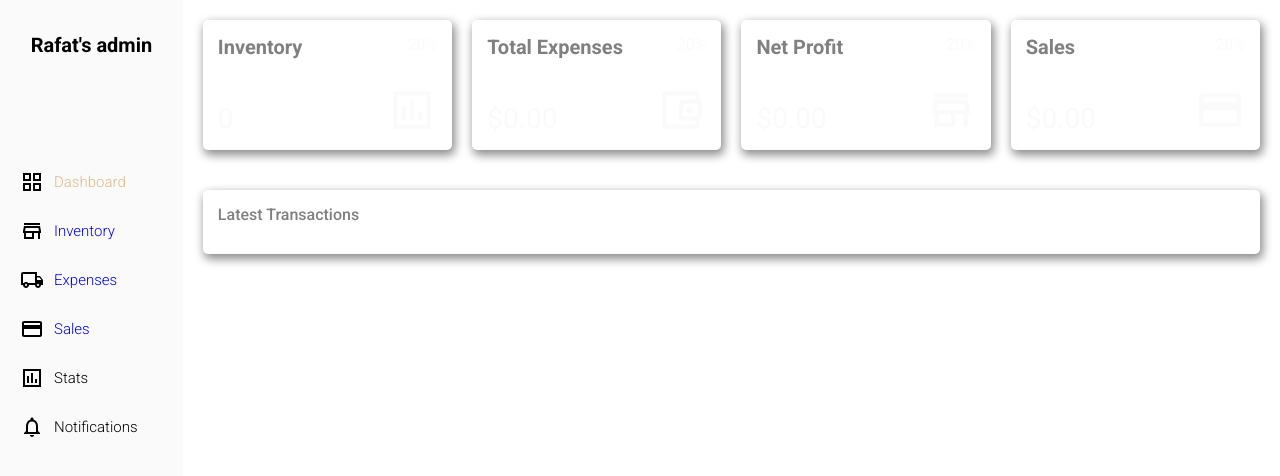
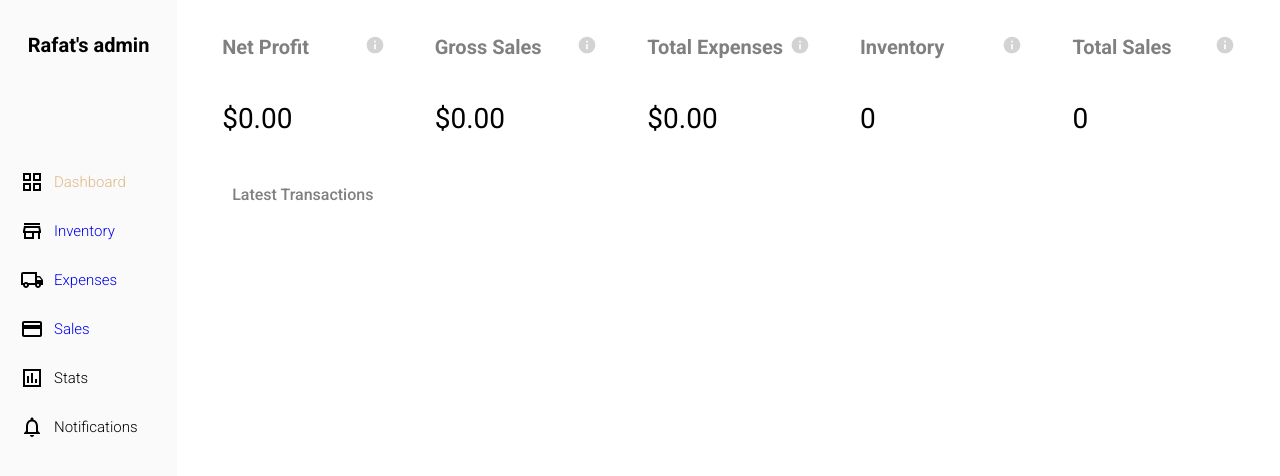
Before and after one commit to rshaki01/inventory-manager, a React (Create React App) app: page / in a window 1280 px wide. Shown: the top 476 px of the page. Built offline with nearby package versions, Linux system fonts and the light colour scheme.

Commit message:
Updated widget CSS and added num of sales widget

```diff
--- a/src/components/table/ExpensesTable.jsx
+++ b/src/components/table/ExpensesTable.jsx
@@ -10,7 +10,6 @@ import Paper from '@mui/material/Paper';
 
 
 const ExpensesTable = () => {
-
 
   const { expenses, deleteExpense } = useContext(GlobalContext);
 
--- a/src/components/table/InventoryTable.jsx
+++ b/src/components/table/InventoryTable.jsx
@@ -30,8 +30,6 @@ const InventoryTable = () => {
 
     let newSale = {id, name, purchasePrice, listingPrice, dateAdded, quantity};
     sellItem(newSale);
-    console.log(inventory);
-
   }
 
   return (
--- a/src/components/widget/Widget.jsx
+++ b/src/components/widget/Widget.jsx
@@ -1,10 +1,8 @@
 import React, { useContext } from 'react'
 import "./widget.scss"
-import InsertChartOutlinedSharpIcon from '@mui/icons-material/InsertChartOutlinedSharp';
-import CreditCardOutlinedIcon from '@mui/icons-material/CreditCardOutlined';
-import StoreOutlinedIcon from '@mui/icons-material/StoreOutlined';
-import AccountBalanceWalletOutlinedIcon from '@mui/icons-material/AccountBalanceWalletOutlined';
 import { GlobalContext } from '../../context/GlobalState';
+import InfoIcon from '@mui/icons-material/Info';
+import Tooltip from '@mui/material/Tooltip';
 
 
 
@@ -18,8 +16,8 @@ const Widget = ({ type }) => {
     case "inventory":
         data = {
             title: "Inventory",
+            description: "Total number of items in your inventory tab.",
             isMoney: false,
-            icon: <InsertChartOutlinedSharpIcon className="icon"/>,
             amount: inventory.reduce((accumulator, currentValue) => accumulator + 1,0)
 
         };
@@ -27,25 +25,33 @@ const Widget = ({ type }) => {
     case "net-profit":
         data = {
             title: "Net Profit",
+            description: "Total sales after subtracting COGS and expenses.",
             isMoney: true,
-            icon: <StoreOutlinedIcon className="icon"/>,
-            amount: sales.reduce((acc, sale) => acc + (sale.listingPrice - sale.purchasePrice), 0) - expenses.reduce((acc, expense) => acc + expense.expenseAmount, 0)
+            amount: sales.reduce((acc, sale) => acc + (sale.listingPrice - sale.purchasePrice) * sale.quantity, 0) - expenses.reduce((acc, expense) => acc + expense.expenseAmount, 0)
         };
         break;
     case "sales":
         data = {
-            title: "Sales",
+            title: "Gross Sales",
+            description: "Total amount of sales before subtracting COGS and expenses.",
             isMoney: true,
-            icon: <CreditCardOutlinedIcon className="icon"/>,
-            amount: sales.reduce((acc, sale) => acc + (sale.listingPrice - sale.purchasePrice), 0)
+            amount: (sales.reduce((acc, sale) => acc + (sale.listingPrice - sale.purchasePrice) * sale.quantity, 0))
         };
         break;
     case "expenses":
         data = {
             title: "Total Expenses",
+            description: "Total spending on everything in your expense tab.",
             isMoney: true,
-            icon: <AccountBalanceWalletOutlinedIcon className="icon"/>,
             amount: expenses.reduce((acc, expense) => acc + expense.expenseAmount, 0)
+        };
+        break;
+    case "num-sales":
+        data = {
+            title: "Total Sales",
+            description: "Total number of sales in your sales tab.",
+            isMoney: false,
+            amount: sales.reduce((accumulator, currentValue) => accumulator + 1,0)
         };
         break;
     default:
@@ -56,12 +62,14 @@ const Widget = ({ type }) => {
     <div className="widget">
         <div className="left">
             <div className="title">{data.title}</div>
+            {/* <p>{data.description}</p> */}
             <div className="counter"> {data.isMoney ? "$" + data.amount.toFixed(2) : data.amount}</div>
             {/* {data.isMoney && "$"} {data.amount.toFixed(2)} */}
         </div>
-        <div className="right">
-            <div className="percentage">20%</div>
-            {data.icon}
+        <div className="right-icon">
+            <Tooltip title={data.description}>
+                <InfoIcon fontSize='small'/>
+            </Tooltip>
         </div>
     </div>
   )
--- a/src/components/widget/widget.scss
+++ b/src/components/widget/widget.scss
@@ -7,14 +7,12 @@
     display: flex;
     justify-content: space-between;
     flex: 1;
-    -webkit-box-shadow: 2px 4px 10px 1px rgba(0, 0, 0, 0.47);
-    box-shadow: 2px 4px 10px 1px rgba(8, 8, 8, 0.47);
     padding: 15px;
     border-radius: 5px;
     height: 100px;
-    color: #fafafa;
+    color: black;
 
-    .left, .right {
+    .left {
         display: flex;
         flex-direction: column;
         justify-content: space-between;
@@ -23,6 +21,11 @@
             font-weight: bold;
             font-size: 20px;
             color: gray;
+        }
+
+        p{
+            font-weight: 300;
+            font-size: 14px;
         }
 
         .counter {
@@ -39,4 +42,10 @@
         }
 
     }
+
+    .right-icon {
+        color: lightgray;
+    }
+
+
 }
--- a/src/pages/expenses/Expenses.jsx
+++ b/src/pages/expenses/Expenses.jsx
@@ -6,10 +6,13 @@ import ExpensesTable from '../../components/table/ExpensesTable';
 
 const Expenses = () => {
 
+  let currDate = new Date();
+  currDate = currDate.toISOString().split('T')[0];
   const [expenseName, setExpenseName] = useState('');
   const [expenseAmount, setExpenseAmount] = useState(0);
   const {addExpense} = useContext(GlobalContext);
-  const [dateAdded, setDateAdded] = useState();
+  const [dateAdded, setDateAdded] = useState(currDate);
+
 
   const submit = (e) => {
     e.preventDefault();
--- a/src/pages/home/Home.jsx
+++ b/src/pages/home/Home.jsx
@@ -9,10 +9,11 @@ const Home = () => {
       <Sidebar />
       <div className="homeContainer">
         <div className="widgetContainer">
-        <Widget type="inventory" />
-        <Widget type="expenses" />
         <Widget type="net-profit" />
         <Widget type="sales" />
+        <Widget type="expenses" />
+        <Widget type="inventory" />
+        <Widget type="num-sales" />
         </div>
         <div className="listContainer">
             <div className="listTitle">Latest Transactions</div>
--- a/src/pages/home/home.scss
+++ b/src/pages/home/home.scss
@@ -5,17 +5,16 @@
     font-family: Roboto;
     .homeContainer {
         flex: 6;
+        margin: 20px;
 
         .widgetContainer {
             display: flex;
             justify-content: space-evenly;
-            padding: 20px;
+            padding: 0px 10px;
             gap: 20px;
         }
 
         .listContainer {
-            -webkit-box-shadow: 2px 4px 10px 1px rgba(0, 0, 0, 0.47);
-            box-shadow: 2px 4px 10px 1px rgba(8, 8, 8, 0.47);
             padding: 15px;
             border-radius: 5px;
             margin: 20px;
```
